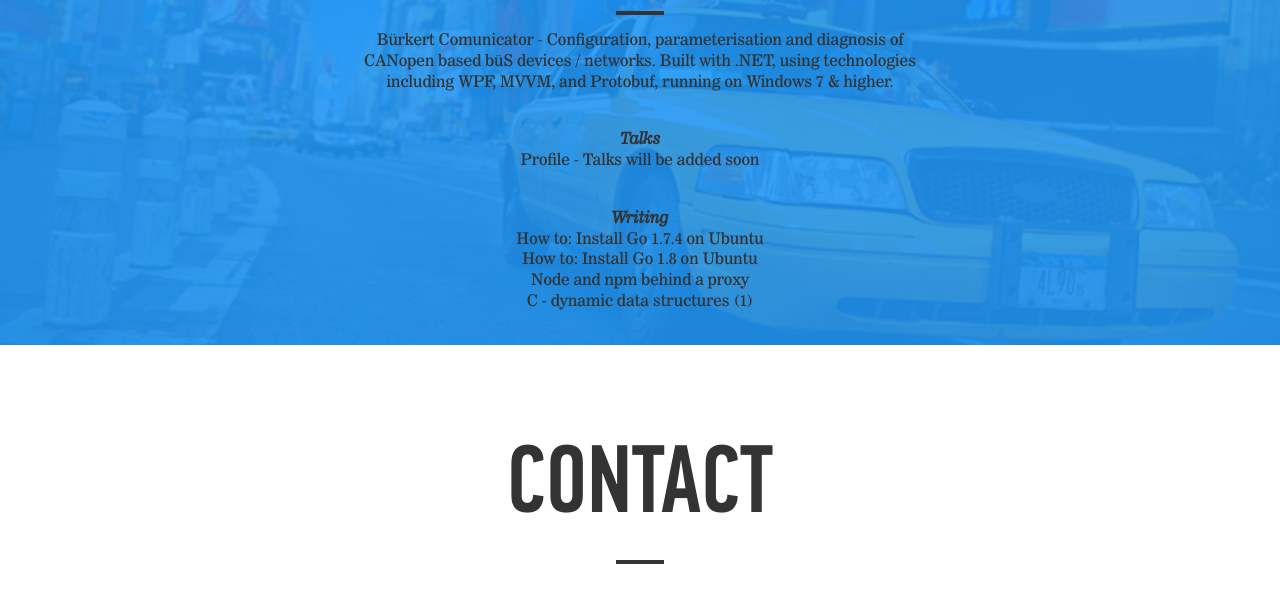
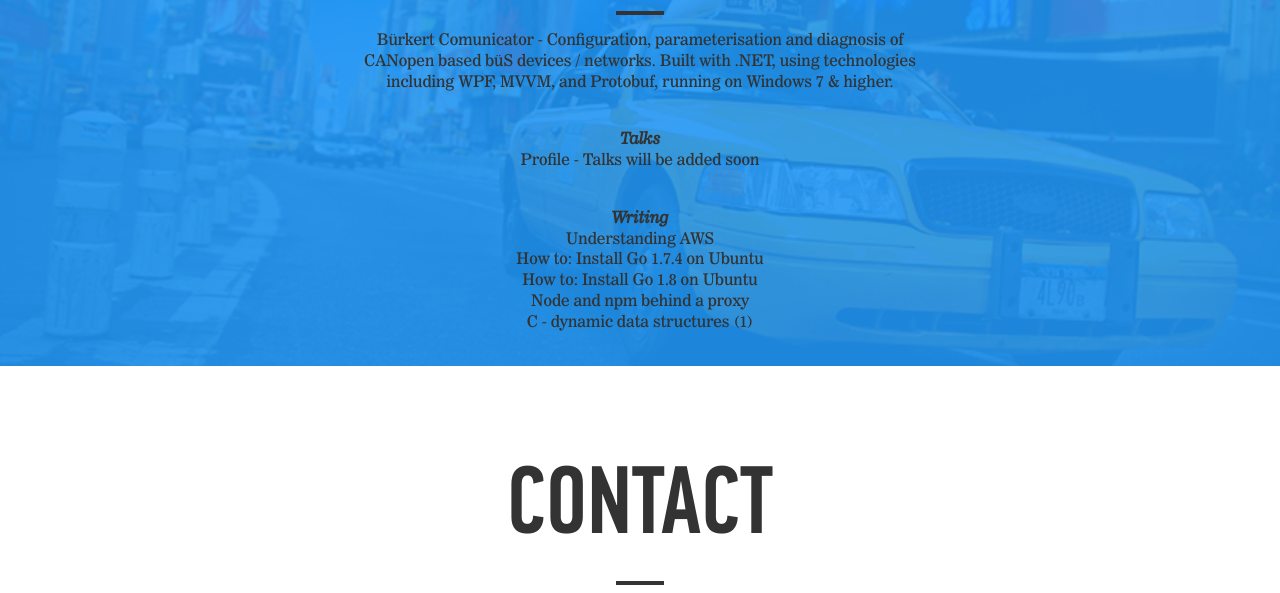
Before and after one commit to patdhlk/patdhlk.github.io, a plain HTML site: page index.html in a window 1280 px wide. Shown: the part 1928-2521 px from the top of the page. Drawn offline with Linux system fonts and the light colour scheme.

Commit message:
Update index.html

```diff
--- a/index.html
+++ b/index.html
@@ -62,7 +62,7 @@
                 <br />
                 <h3>Writing</h3>
                 <p class="talks">
-
+                    <a href="https://medium.com/@patdhlk/understanding-aws-9cc54e2ecb9c">Understanding AWS</a>
                     <a href="https://medium.com/@patdhlk/how-to-install-go-1-7-4-on-ubuntu-16-04-4602fb744994">How to: Install Go 1.7.4 on Ubuntu</a>
                     <a href="https://medium.com/@patdhlk/how-to-install-go-1-8-on-ubuntu-16-04-710967aa53c9">How to: Install Go 1.8 on Ubuntu</a>
                     <a href="https://medium.com/@patdhlk/node-js-and-npm-behind-a-proxy-111708b82718">Node and npm behind a proxy</a>
```
